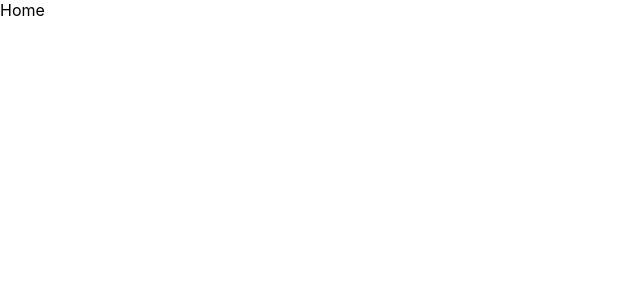
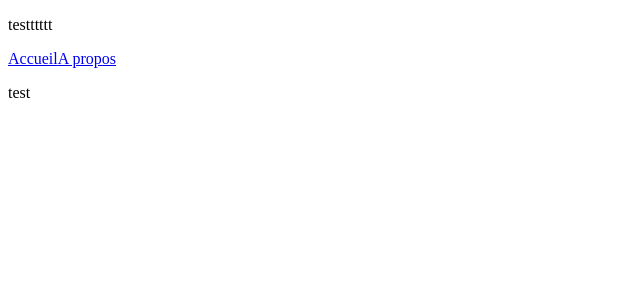
Before and after one commit to Adeleadbe/Projet-7-Kasa, a React (Create React App) app: page / in a window 1280 px wide. Shown: the top 300 px of the page, without its empty margins (0-640 px from the left). Built offline with nearby package versions, Linux system fonts and the light colour scheme.

Commit message:
Ajout des components Banner et Cards

```diff
--- a/src/App.js
+++ b/src/App.js
@@ -1,4 +1,4 @@
-import "./styles/App.scss";
+import "./styles/index.scss";
 import { Routes, Route } from "react-router-dom";
 import Home from "./pages/Home";
 import About from "./pages/About";
--- /dev/null
+++ b/src/components/Banner.js
@@ -0,0 +1,15 @@
+import React from "react";
+import { Link } from "react-router-dom";
+
+export default function Banner() {
+  return (
+    <nav>
+      <div>
+        <p>testttttt</p>
+      </div>
+      <Link to="/">Accueil</Link>
+      <Link to="/About">A propos</Link>
+      <p>test</p>
+    </nav>
+  );
+}
--- a/src/index.css
+++ /dev/null
@@ -1,13 +0,0 @@
-body {
-  margin: 0;
-  font-family: -apple-system, BlinkMacSystemFont, 'Segoe UI', 'Roboto', 'Oxygen',
-    'Ubuntu', 'Cantarell', 'Fira Sans', 'Droid Sans', 'Helvetica Neue',
-    sans-serif;
-  -webkit-font-smoothing: antialiased;
-  -moz-osx-font-smoothing: grayscale;
-}
-
-code {
-  font-family: source-code-pro, Menlo, Monaco, Consolas, 'Courier New',
-    monospace;
-}
--- a/src/index.js
+++ b/src/index.js
@@ -1,6 +1,5 @@
 import React from "react";
 import ReactDOM from "react-dom/client";
-import "./index.css";
 import App from "./App";
 import { BrowserRouter } from "react-router-dom";
 
--- a/src/pages/Home.js
+++ b/src/pages/Home.js
@@ -1,7 +1,8 @@
 import React from 'react'
+import Banner from '../components/Banner'
 
 export default function Home() {
   return (
-    <div>Home</div>
+    <Banner />
   )
 }
--- a/src/styles/App.scss
+++ b/src/styles/index.scss
@@ -12,3 +12,5 @@
 
 
 //Style Layout
+
+//Faire un reset css (boxsizing: border box etc)
```
Also changed, not shown: src/components/Cards.js (added), src/components/Header.js (deleted).
